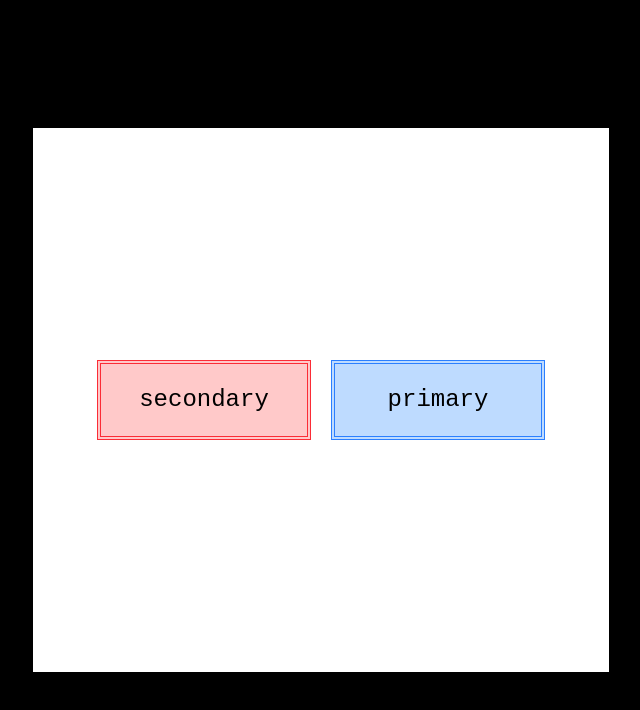
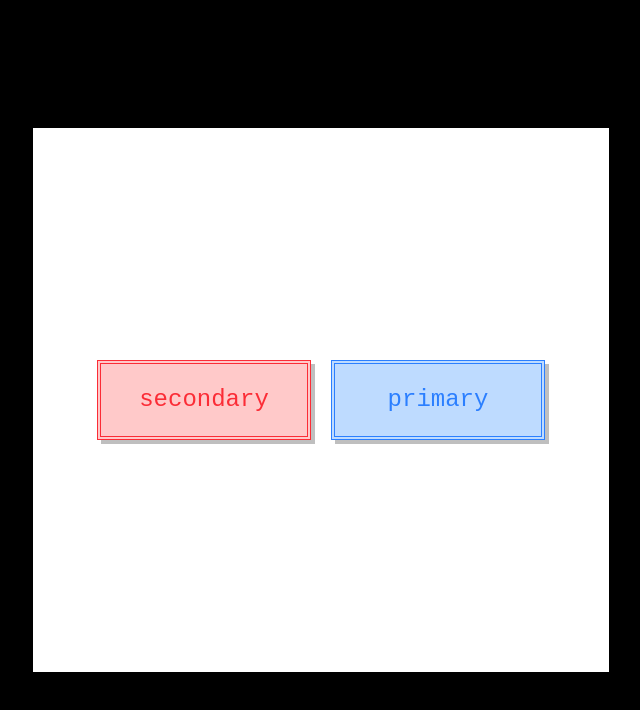
Before and after one commit to staten-island-tech/vue-supabase-project-2026-ma-ma, a Nuxt app: page /login in a window 1280 px wide. Shown: the top 710 px of the page, without its empty margins (319-959 px from the left). Built offline with nearby package versions, Linux system fonts and the light colour scheme.

Commit message:
feat(buttons): update buttons to affirm with new colors

```diff
--- a/app/components/ButtonPrimary.vue
+++ b/app/components/ButtonPrimary.vue
@@ -4,10 +4,10 @@
       v-bind="$attrs"
       :class="[
         'p-5',
-        'border-4 border-double border-primary-border bg-primary shadow-solid-md',
-        'text-on-primary text-2xl',
+        'border-4 border-double border-primary-border bg-primary shadow-transparent-md',
+        'text-2xl text-primary-foreground',
         'transition-all duration-150',
-        'hover:border-primary-hover hover:bg-primary-hover hover:text-on-primary-hover hover:shadow-solid-lg',
+        'hover:border-primary-hover hover:bg-primary-hover hover:text-primary-hover-foreground hover:shadow-transparent-lg',
         'active:translate-x-0.5 active:translate-y-0.5 active:shadow-none',
       ]"
     >
--- a/app/components/ButtonSecondary.vue
+++ b/app/components/ButtonSecondary.vue
@@ -4,10 +4,10 @@
       v-bind="$attrs"
       :class="[
         'p-5',
-        'border-4 border-double border-secondary-border bg-secondary shadow-solid-md',
-        'text-on-secondary text-2xl',
+        'border-4 border-double border-secondary-border bg-secondary shadow-transparent-md',
+        'text-2xl text-secondary-foreground',
         'transition-all duration-150',
-        'hover:border-secondary-hover hover:bg-secondary-hover hover:text-on-secondary-hover hover:shadow-solid-lg',
+        'hover:border-secondary-hover hover:bg-secondary-hover hover:text-secondary-hover-foreground hover:shadow-transparent-lg',
         'active:translate-x-0.5 active:translate-y-0.5 active:shadow-none',
       ]"
     >
```
